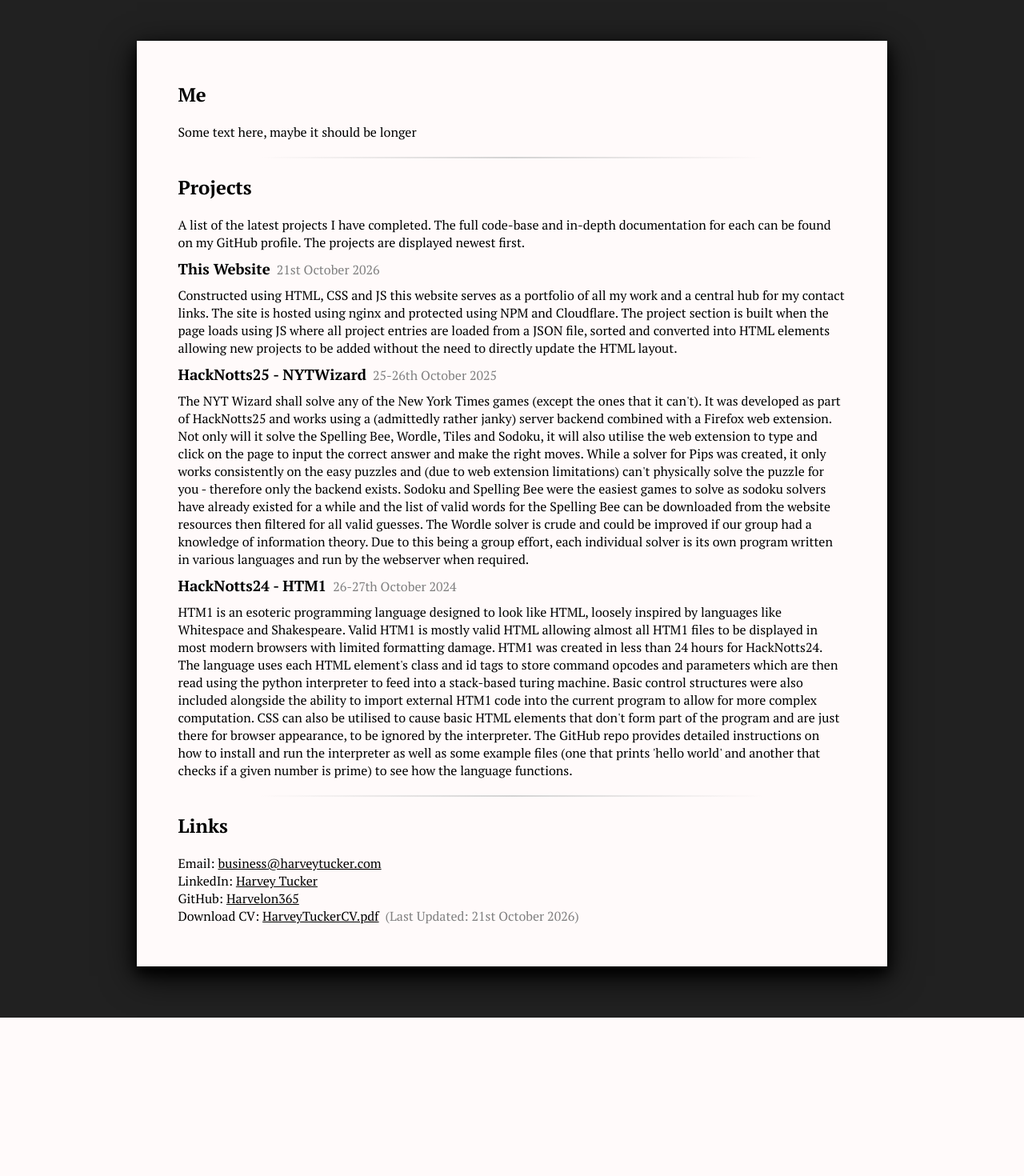
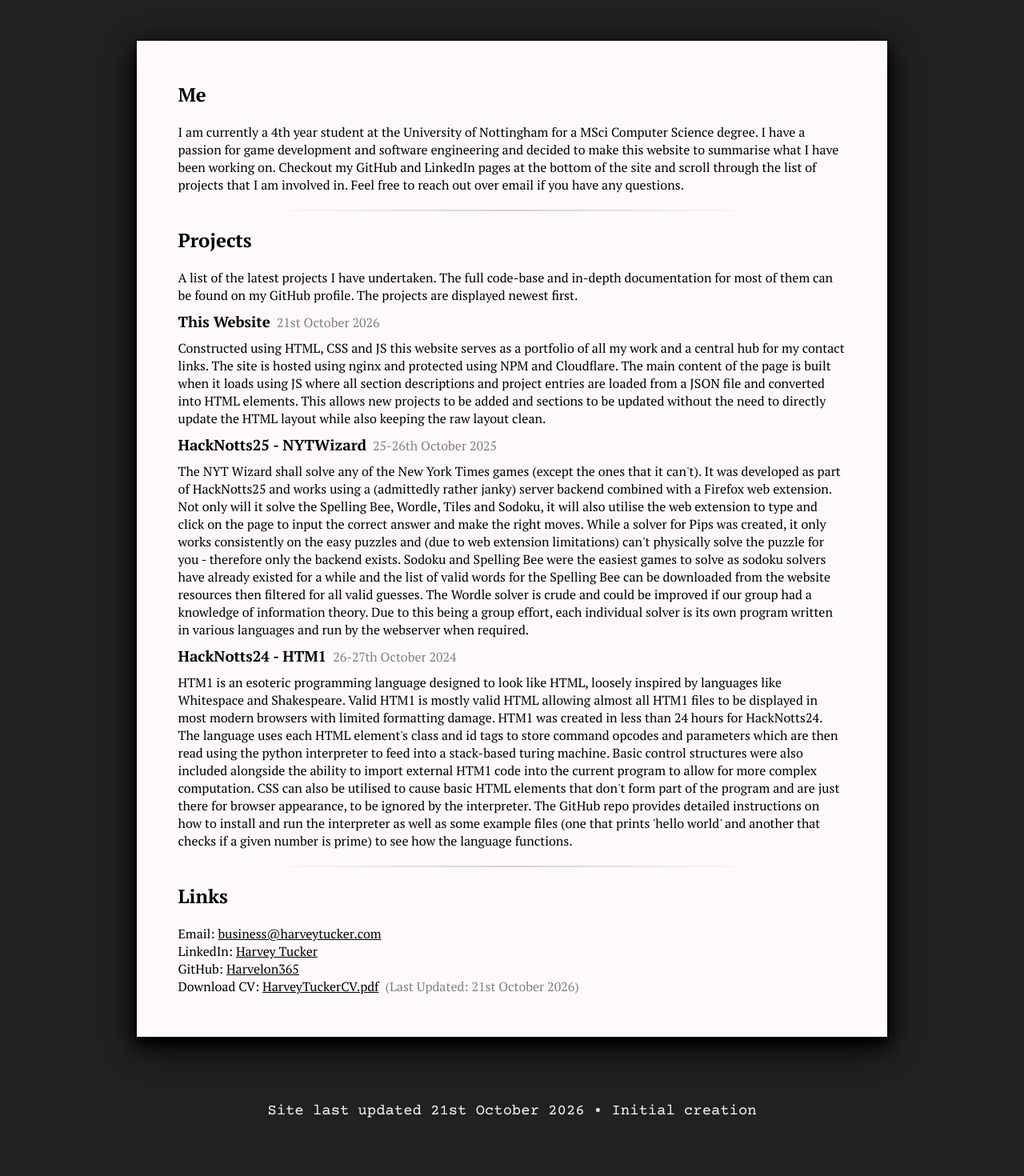
Before and after one commit to Harvelon365/harveytucker.com, a PHP site: page / in a window 1280 px wide. Shown: the part 230-1700 px from the top of the page at 80% size. Before the commit the page ends 1502 px from the top, so only its background shows below. Run offline with PHP 8.4, Linux system fonts and the light colour scheme.

Commit message:
update sections

```diff
--- /dev/null
+++ b/content.json
@@ -0,0 +1,26 @@
+{
+    "sections": {
+        "me": "I am currently a 4th year student at the University of Nottingham for a MSci Computer Science degree. I have a passion for game development and software engineering and decided to make this website to summarise what I have been working on. Checkout my GitHub and LinkedIn pages at the bottom of the site and scroll through the list of projects that I am involved in. Feel free to reach out over email if you have any questions.",
+        "projects": "A list of the latest projects I have undertaken. The full code-base and in-depth documentation for most of them can be found on my GitHub profile. The projects are displayed newest first."
+    },
+    "projects": [
+        {
+            "title": "HackNotts24 - HTM1",
+            "sorting-date": "2024-10-26",
+            "display-date": "26-27th October 2024",
+            "description": "HTM1 is an esoteric programming language designed to look like HTML, loosely inspired by languages like Whitespace and Shakespeare. Valid HTM1 is mostly valid HTML allowing almost all HTM1 files to be displayed in most modern browsers with limited formatting damage. HTM1 was created in less than 24 hours for HackNotts24. The language uses each HTML element's class and id tags to store command opcodes and parameters which are then read using the python interpreter to feed into a stack-based turing machine. Basic control structures were also included alongside the ability to import external HTM1 code into the current program to allow for more complex computation. CSS can also be utilised to cause basic HTML elements that don't form part of the program and are just there for browser appearance, to be ignored by the interpreter. The GitHub repo provides detailed instructions on how to install and run the interpreter as well as some example files (one that prints 'hello world' and another that checks if a given number is prime) to see how the language functions."
+        },
+        {
+            "title": "HackNotts25 - NYTWizard",
+            "sorting-date": "2025-10-25",
+            "display-date": "25-26th October 2025",
+            "description": "The NYT Wizard shall solve any of the New York Times games (except the ones that it can't). It was developed as part of HackNotts25 and works using a (admittedly rather janky) server backend combined with a Firefox web extension. Not only will it solve the Spelling Bee, Wordle, Tiles and Sodoku, it will also utilise the web extension to type and click on the page to input the correct answer and make the right moves. While a solver for Pips was created, it only works consistently on the easy puzzles and (due to web extension limitations) can't physically solve the puzzle for you - therefore only the backend exists. Sodoku and Spelling Bee were the easiest games to solve as sodoku solvers have already existed for a while and the list of valid words for the Spelling Bee can be downloaded from the website resources then filtered for all valid guesses. The Wordle solver is crude and could be improved if our group had a knowledge of information theory. Due to this being a group effort, each individual solver is its own program written in various languages and run by the webserver when required."
+        },
+        {
+            "title": "This Website",
+            "sorting-date": "2026-10-21",
+            "display-date": "21st October 2026",
+            "description": "Constructed using HTML, CSS and JS this website serves as a portfolio of all my work and a central hub for my contact links. The site is hosted using nginx and protected using NPM and Cloudflare. The main content of the page is built when it loads using JS where all section descriptions and project entries are loaded from a JSON file and converted into HTML elements. This allows new projects to be added and sections to be updated without the need to directly update the HTML layout while also keeping the raw layout clean."
+        }
+    ]
+}
--- a/index.html
+++ b/index.html
@@ -20,12 +20,12 @@
         <div id="paper">
             <div id="section-me">
                 <h2>Me</h2>
-                <p>Some text here, maybe it should be longer</p>
+                <p id="me-description"></p>
             </div>
             <hr class="solid">
             <div id="section-projects">
                 <h2>Projects</h2>
-                <p>A list of the latest projects I have completed. The full code-base and in-depth documentation for each can be found on my GitHub profile. The projects are displayed newest first.</p>
+                <p id="projects-description"></p>
                 <div id="projects-container"></div>
             </div>
             <hr class="solid">
@@ -40,6 +40,9 @@
                 </div>
             </div>
         </div>
+        <footer>
+            <p>Site last updated 21st October 2026 &bull; Initial creation</p>
+        </footer>
 
         <script type="module" src="main.js"></script>
     </body>
--- a/main.js
+++ b/main.js
@@ -1,7 +1,8 @@
 const projectsContainer = document.getElementById("projects-container");
+const meDescription = document.getElementById("me-description");
+const projectsDescription = document.getElementById("projects-description");
 
-
-fetch("projects.json")
+fetch("content.json")
     .then(response => {
         if (!response.ok) {
             throw new Error("Network response was not ok");
@@ -9,8 +10,13 @@ fetch("projects.json")
         return response.json();
     })
     .then(data => {
-        data.sort((a, b) => new Date(b["sorting-date"]) - new Date(a["sorting-date"]));
-        data.forEach(p => {
+        const sections = data["sections"];
+        meDescription.innerText = sections["me"];
+        projectsDescription.innerText = sections["projects"];
+
+        const projects = data["projects"];
+        projects.sort((a, b) => new Date(b["sorting-date"]) - new Date(a["sorting-date"]));
+        projects.forEach(p => {
             const titleDiv = document.createElement("div");
             titleDiv.className = "project-title";
             const titleH3 = document.createElement("h3");
--- a/projects.json
+++ /dev/null
@@ -1,20 +0,0 @@
-[
-    {
-        "title": "HackNotts24 - HTM1",
-        "sorting-date": "2024-10-26",
-        "display-date": "26-27th October 2024",
-        "description": "HTM1 is an esoteric programming language designed to look like HTML, loosely inspired by languages like Whitespace and Shakespeare. Valid HTM1 is mostly valid HTML allowing almost all HTM1 files to be displayed in most modern browsers with limited formatting damage. HTM1 was created in less than 24 hours for HackNotts24. The language uses each HTML element's class and id tags to store command opcodes and parameters which are then read using the python interpreter to feed into a stack-based turing machine. Basic control structures were also included alongside the ability to import external HTM1 code into the current program to allow for more complex computation. CSS can also be utilised to cause basic HTML elements that don't form part of the program and are just there for browser appearance, to be ignored by the interpreter. The GitHub repo provides detailed instructions on how to install and run the interpreter as well as some example files (one that prints 'hello world' and another that checks if a given number is prime) to see how the language functions."
-    },
-    {
-        "title": "HackNotts25 - NYTWizard",
-        "sorting-date": "2025-10-25",
-        "display-date": "25-26th October 2025",
-        "description": "The NYT Wizard shall solve any of the New York Times games (except the ones that it can't). It was developed as part of HackNotts25 and works using a (admittedly rather janky) server backend combined with a Firefox web extension. Not only will it solve the Spelling Bee, Wordle, Tiles and Sodoku, it will also utilise the web extension to type and click on the page to input the correct answer and make the right moves. While a solver for Pips was created, it only works consistently on the easy puzzles and (due to web extension limitations) can't physically solve the puzzle for you - therefore only the backend exists. Sodoku and Spelling Bee were the easiest games to solve as sodoku solvers have already existed for a while and the list of valid words for the Spelling Bee can be downloaded from the website resources then filtered for all valid guesses. The Wordle solver is crude and could be improved if our group had a knowledge of information theory. Due to this being a group effort, each individual solver is its own program written in various languages and run by the webserver when required."
-    },
-    {
-        "title": "This Website",
-        "sorting-date": "2026-10-21",
-        "display-date": "21st October 2026",
-        "description": "Constructed using HTML, CSS and JS this website serves as a portfolio of all my work and a central hub for my contact links. The site is hosted using nginx and protected using NPM and Cloudflare. The project section is built when the page loads using JS where all project entries are loaded from a JSON file, sorted and converted into HTML elements allowing new projects to be added without the need to directly update the HTML layout."
-    }
-]
--- a/styles.css
+++ b/styles.css
@@ -4,7 +4,7 @@
 }
 
 html {
-    animation: scroll-lock calc(var(--print-delay) + var(--print-time));
+    /* animation: scroll-lock calc(var(--print-delay) + var(--print-time)); */
 }
 
 @keyframes scroll-lock {
@@ -51,7 +51,7 @@ header p {
     font-family: "PT Serif", serif;
     font-weight: 400;
     font-style: normal;
-    animation: print-paper var(--print-time) var(--print-delay) both;
+    /* animation: print-paper var(--print-time) var(--print-delay) both; */
 }
 
 @keyframes print-paper {
@@ -125,3 +125,16 @@ a {
 .subtext {
     color: grey;
 }
+
+footer {
+    margin: 0 clamp(0.85cm, 4vw, 1.9cm) clamp(0.85cm, 4vw, 1.9cm) clamp(0.85cm, 4vw, 1.9cm);
+    text-align: center;
+    color: snow;
+    font-family: "Courier Prime", monospace;
+}
+
+footer p {
+    font-size: 0.5cm;
+    font-weight: 400;
+    font-style: normal;
+}
```
